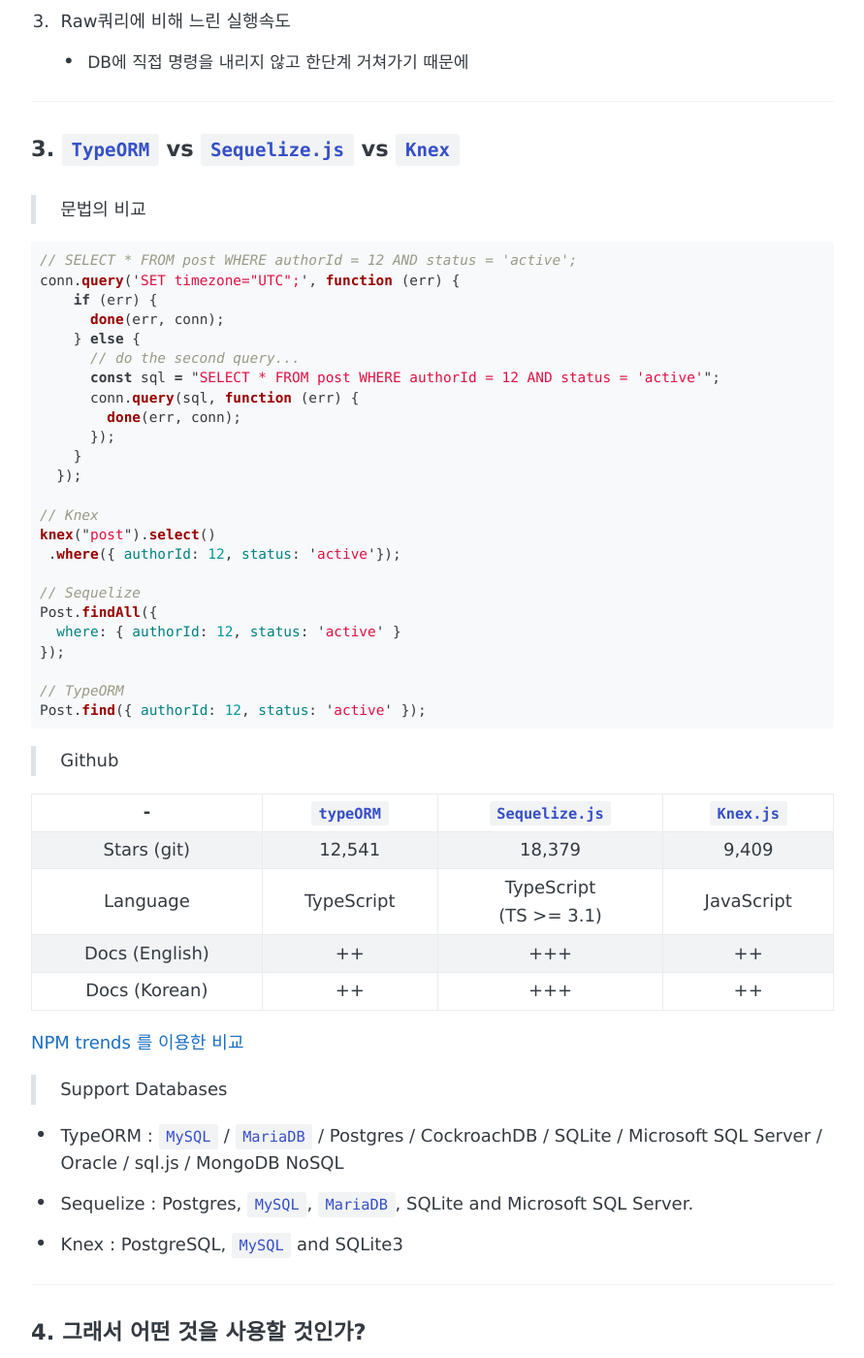
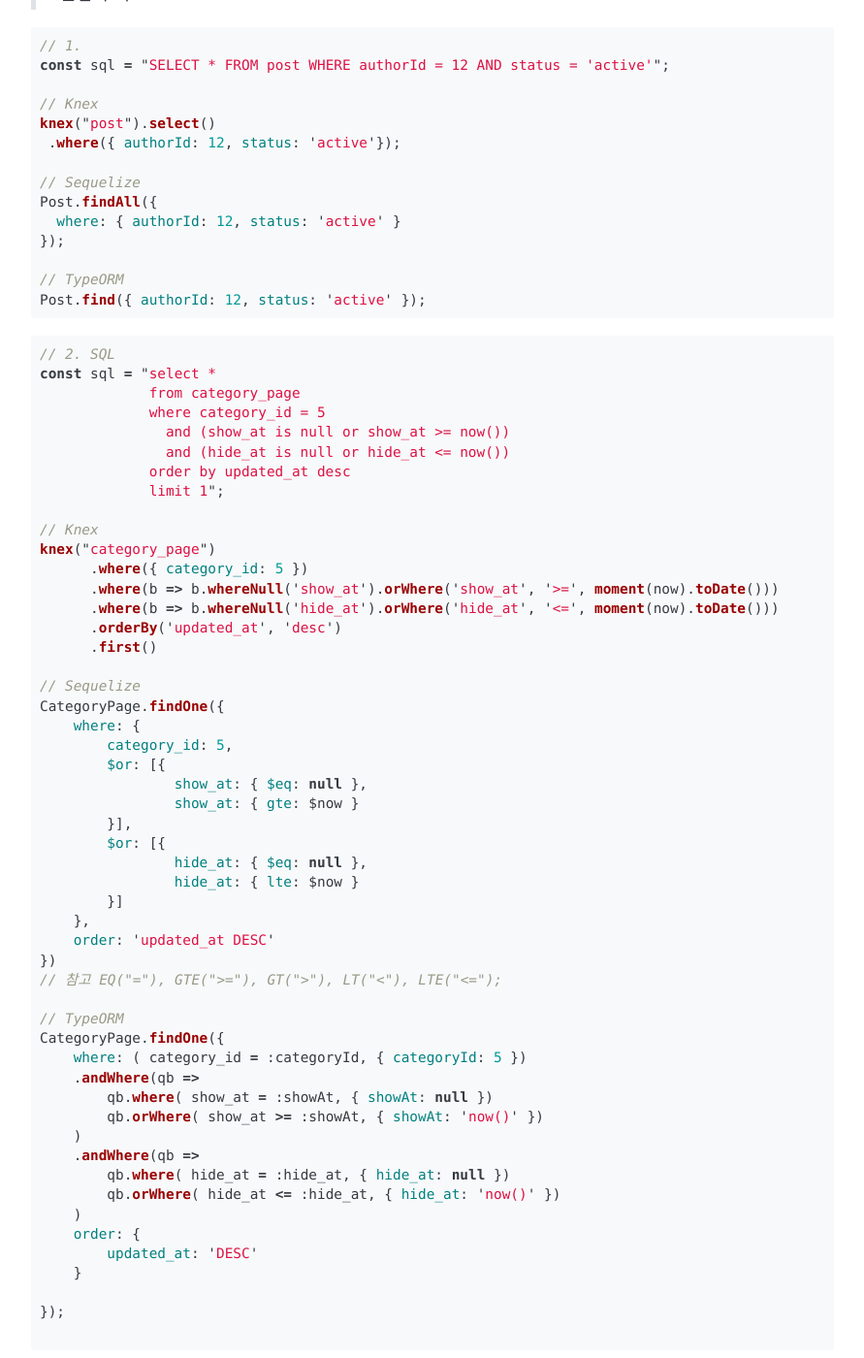
Before and after one commit to cjstk7168/cjstk7168.github.io, a Jekyll site: the page built from _posts/2019-04-29-Node에서-ORM-사용하기.md, in a window 1280 px wide and 1400 px high, scrolled down 2193 px. Shown: the whole window at 97% size, without its empty margins (194-1085 px from the left). Built offline with Jekyll 4.4.1, drawn with Linux system fonts in a browser that asks for light colours; some web fonts are replaced; comment, search, counter and statistics services are not loaded; some of the changed text lies outside the part shown.

Commit message:
post orm update2

````diff
--- a/_posts/2019-04-29-Node에서-ORM-사용하기.md
+++ b/_posts/2019-04-29-Node에서-ORM-사용하기.md
@@ -47,7 +42,8 @@
 2. 명확한 쿼리 (버그와 실수 감소)
   * 코드그 간결하고 직관이기 때문에 가독성을 높여준다.
 3. DB 의존성 감소
-  * 대부분 ORM 솔루션이 특정 Database에 종속적이지 않다. 개발자는 Database에 상관없이 Object에만 집중할 수 있다.
+  * 대부분 ORM 솔루션이 특정 Database에 종속적이지 않다.
+    개발자는 Database에 상관없이 Object에만 집중할 수 있다.
 
 단점
 1. 튜닝의 어려움
@@ -64,18 +60,8 @@
 > 문법의 비교
 
 ```javascript
-// SELECT * FROM post WHERE authorId = 12 AND status = 'active';
-conn.query('SET timezone="UTC";', function (err) {
-    if (err) {
-      done(err, conn);
-    } else {
-      // do the second query...
-      const sql = "SELECT * FROM post WHERE authorId = 12 AND status = 'active'";
-      conn.query(sql, function (err) {
-        done(err, conn);
-      });
-    }
-  });
+// 1.
+const sql = "SELECT * FROM post WHERE authorId = 12 AND status = 'active'";
 
 // Knex
 knex("post").select()
@@ -88,6 +74,60 @@
 
 // TypeORM
 Post.find({ authorId: 12, status: 'active' });
+```
+
+```javascript
+// 2. SQL
+const sql = "select *
+             from category_page
+             where category_id = 5
+               and (show_at is null or show_at >= now())
+               and (hide_at is null or hide_at <= now())
+             order by updated_at desc
+             limit 1";
+
+// Knex
+knex("category_page")
+      .where({ category_id: 5 })
+      .where(b => b.whereNull('show_at').orWhere('show_at', '>=', moment(now).toDate()))
+      .where(b => b.whereNull('hide_at').orWhere('hide_at', '<=', moment(now).toDate()))
+      .orderBy('updated_at', 'desc')
+      .first()
+
+// Sequelize
+CategoryPage.findOne({
+    where: {
+        category_id: 5,
+        $or: [{
+                show_at: { $eq: null },
+                show_at: { gte: $now }
+        }],
+        $or: [{
+                hide_at: { $eq: null },
+                hide_at: { lte: $now }
+        }]
+    },
+    order: 'updated_at DESC'
+})
+// 참고 EQ("="), GTE(">="), GT(">"), LT("<"), LTE("<=");
+
+// TypeORM
+CategoryPage.findOne({
+    where: ( category_id = :categoryId, { categoryId: 5 })
+    .andWhere(qb =>
+        qb.where( show_at = :showAt, { showAt: null })
+        qb.orWhere( show_at >= :showAt, { showAt: 'now()' })
+    )
+    .andWhere(qb =>
+        qb.where( hide_at = :hide_at, { hide_at: null })
+        qb.orWhere( hide_at <= :hide_at, { hide_at: 'now()' })
+    )
+    order: {
+        updated_at: 'DESC'
+    }
+
+});
+
 ```
 
 
@@ -111,8 +151,22 @@
 ---
 
 #### 4. 그래서 어떤 것을 사용할 것인가?
-TypeORM, Sequelize(only TS >= 3.1 is supported.) 모두 TypeScript를 지원하므로 동일
 
-> 참고문서
-* [TypeORM Doc](https://typeorm.io/#/)
-* [Sequelize Doc](http://docs.sequelizejs.com/manual/querying.html#where)
+__후보 1__
+`TypeORM, Sequelize(only TS >= 3.1 is supported.)`
+* 장점 : TypeScript를 지원, 생산성, 신뢰성을 만족
+* 단점 : (실행속도, 튜닝의 어려움, 복잡한 쿼리작성)의 단점을 가지고 있으나, 이정도로 복잡하게 사용할 것인가? 고민
+
+__후보 2__
+`인생은 날 쿼리. node-mysql/node-mysql2 only!`
+* 장점 : 튜닝, 복잡한 쿼리작성의 문제, ORM에 비해 상대적으로 빠 른 실행속도 모두를 만족!
+* 단점 : 생산성, 신뢰성 은 다소 떨어지는 단점
+
+---
+
+#### 참고사이트
+* [Node에서 지원하는 다양한 ORM모듈](https://nodejs.libhunt.com/categories/524-odm-orm)
+* [6 Best JavaScript ORMs as of 2019](https://www.slant.co/topics/11235/~javascript-orms)
+
+* [TypeORM Document](https://typeorm.io/#/)
+* [Sequelize Document](http://docs.sequelizejs.com/manual/querying.html#where)
````
Also changed, not shown: other parts of _posts/2019-04-29-Node에서-ORM-사용하기.md (+4 -9 lines), 8 other files.
